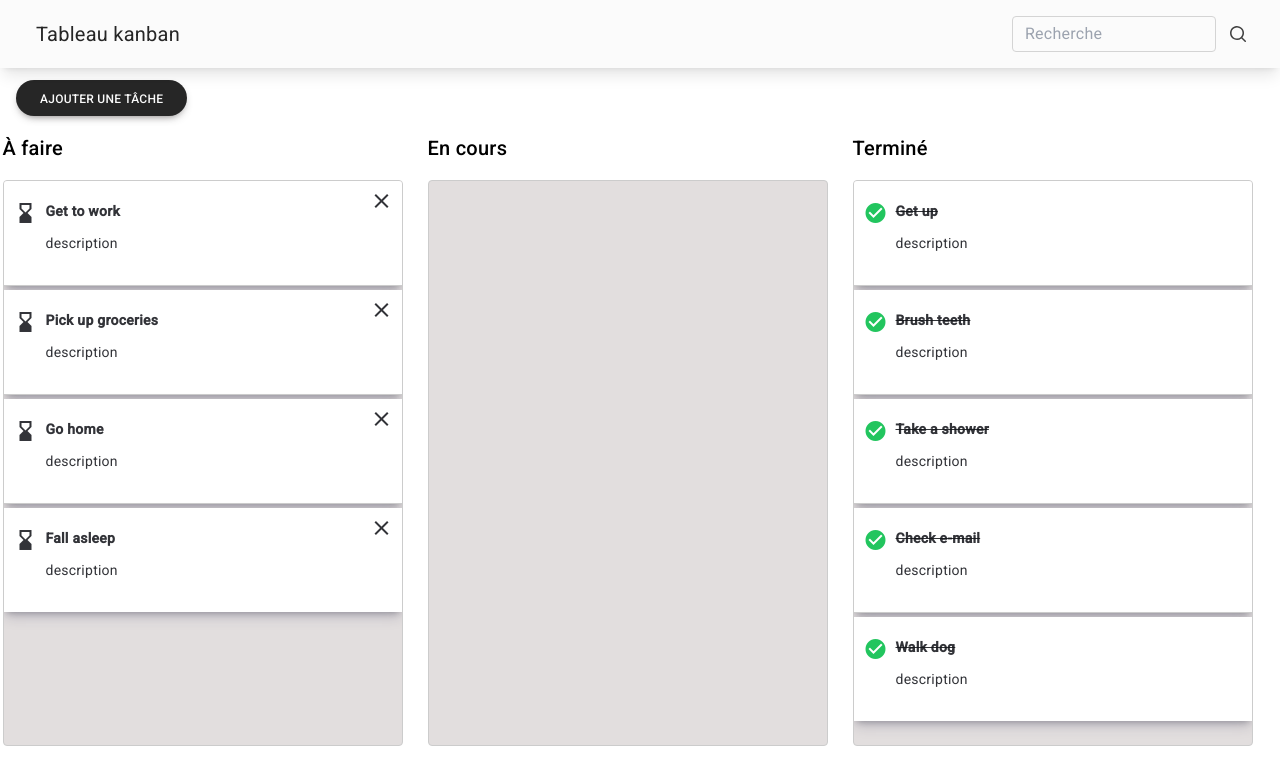
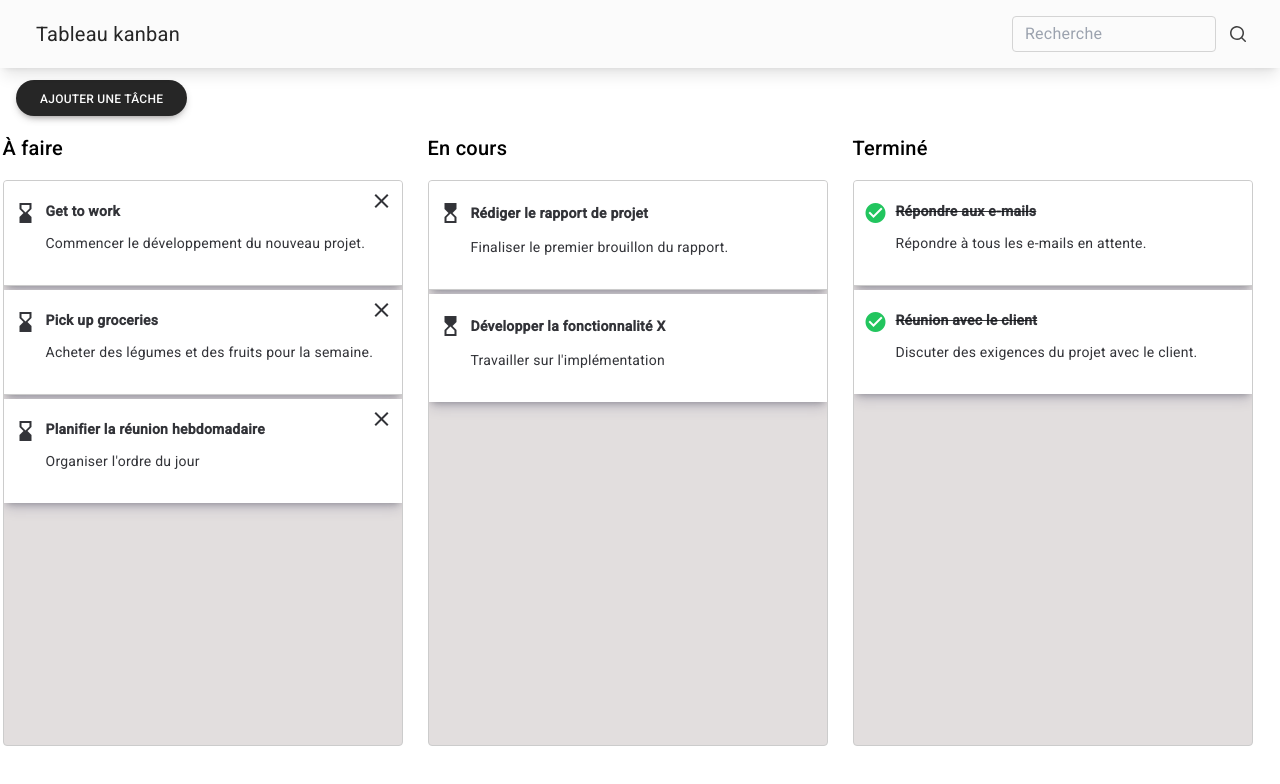
Before and after one commit to tchessi-pre/veille-techno-frontend, an Angular app in the folder my-todo-list/: page / in a window 1280 px wide. Shown: the top 784 px of the page. Built offline with nearby package versions, Linux system fonts and the light colour scheme.

Commit message:
Add task list

```diff
--- a/my-todo-list/src/app/task-list/task-list.component.html
+++ b/my-todo-list/src/app/task-list/task-list.component.html
@@ -29,9 +29,9 @@
           <!-- Contenu de la tâche -->
           <div class="flex flex-row">
             <span class="material-icons mr-2">hourglass_bottom</span>
-            <p class="font-semibold">{{ item }}</p>
+            <p class="font-semibold">{{ item.title }}</p>
           </div>
-          <p class="pl-8">description</p>
+          <p class="pl-8">{{item.description}}</p>
           <!-- Icône de suppression -->
           <span
             class="material-icons cursor-pointer text-#c9c8c8af-200 absolute top-0 right-0 mt-2 mr-2"
@@ -54,9 +54,9 @@
         <div class="example-box" *ngFor="let item of inProgress" cdkDrag>
           <p class="font-semibold flex flex-row items-center">
             <span class="material-icons mr-2 spin">hourglass_top</span>
-            {{ item }}
+            {{ item.title }}
           </p>
-          <p class="pl-8">description</p>
+          <p class="pl-8">{{item.description}}</p>
         </div>
       </div>
     </div>
@@ -74,10 +74,10 @@
           <div class="font-semibold flex flex-row">
             <span class="material-icons mr-2 text-green-500">check_circle</span>
             <p class="font-semibold flex flex-row items-center line-through">
-              {{ item }}
+              {{ item.title }}
             </p>
           </div>
-          <p class="pl-8">description</p>
+          <p class="pl-8">{{item.description}}</p>
         </div>
       </div>
     </div>
--- a/my-todo-list/src/app/task-list/task-list.component.ts
+++ b/my-todo-list/src/app/task-list/task-list.component.ts
@@ -10,6 +10,10 @@ import {
 } from '@angular/cdk/drag-drop';
 import { AddTaskModalComponent } from '../add-task-modal/add-task-modal.component';
 
+interface Task {
+  title: string;
+  description: string;
+}
 @Component({
   selector: 'app-task-list',
   standalone: true,
@@ -34,21 +38,50 @@ export class TaskListComponent {
   }
 
   onTaskAdded(event: { title: string; description: string }) {
-    // Ajoutez ici votre logique pour gérer l'ajout de la nouvelle tâche
-    // Par exemple, ajouter la tâche à la liste 'todo'
-    this.todo.push(event.title);
-    this.todo.push(event.description);
+    const newTask = {
+      title: event.title,
+      description: event.description,
+    };
+
+    this.todo.push(newTask);
   }
 
   deleteTask(index: number) {
     this.todo.splice(index, 1);
   }
-  todo = ['Get to work', 'Pick up groceries', 'Go home', 'Fall asleep'];
 
-  done = ['Get up', 'Brush teeth', 'Take a shower', 'Check e-mail', 'Walk dog'];
-  inProgress: string[] = [];
+  todo: Task[] = [
+    {
+      title: 'Get to work',
+      description: 'Commencer le développement du nouveau projet.',
+    },
+    {
+      title: 'Pick up groceries',
+      description: 'Acheter des légumes et des fruits pour la semaine.',
+    },
+    { title: 'Planifier la réunion hebdomadaire', description: 'Organiser l\'ordre du jour' },
+  ];
 
-  drop(event: CdkDragDrop<string[]>) {
+  inProgress: Task[] = [
+    {
+      title: 'Rédiger le rapport de projet',
+      description: 'Finaliser le premier brouillon du rapport.',
+    },
+    { title: 'Développer la fonctionnalité X', description: 'Travailler sur l\'implémentation' },
+  ];
+
+  done: Task[] = [
+    {
+      title: 'Répondre aux e-mails',
+      description: 'Répondre à tous les e-mails en attente.',
+    },
+    {
+      title: 'Réunion avec le client',
+      description: 'Discuter des exigences du projet avec le client.',
+    },
+  ];
+
+  drop(event: CdkDragDrop<Task[]>) {
     if (event.previousContainer === event.container) {
       moveItemInArray(
         event.container.data,
```
